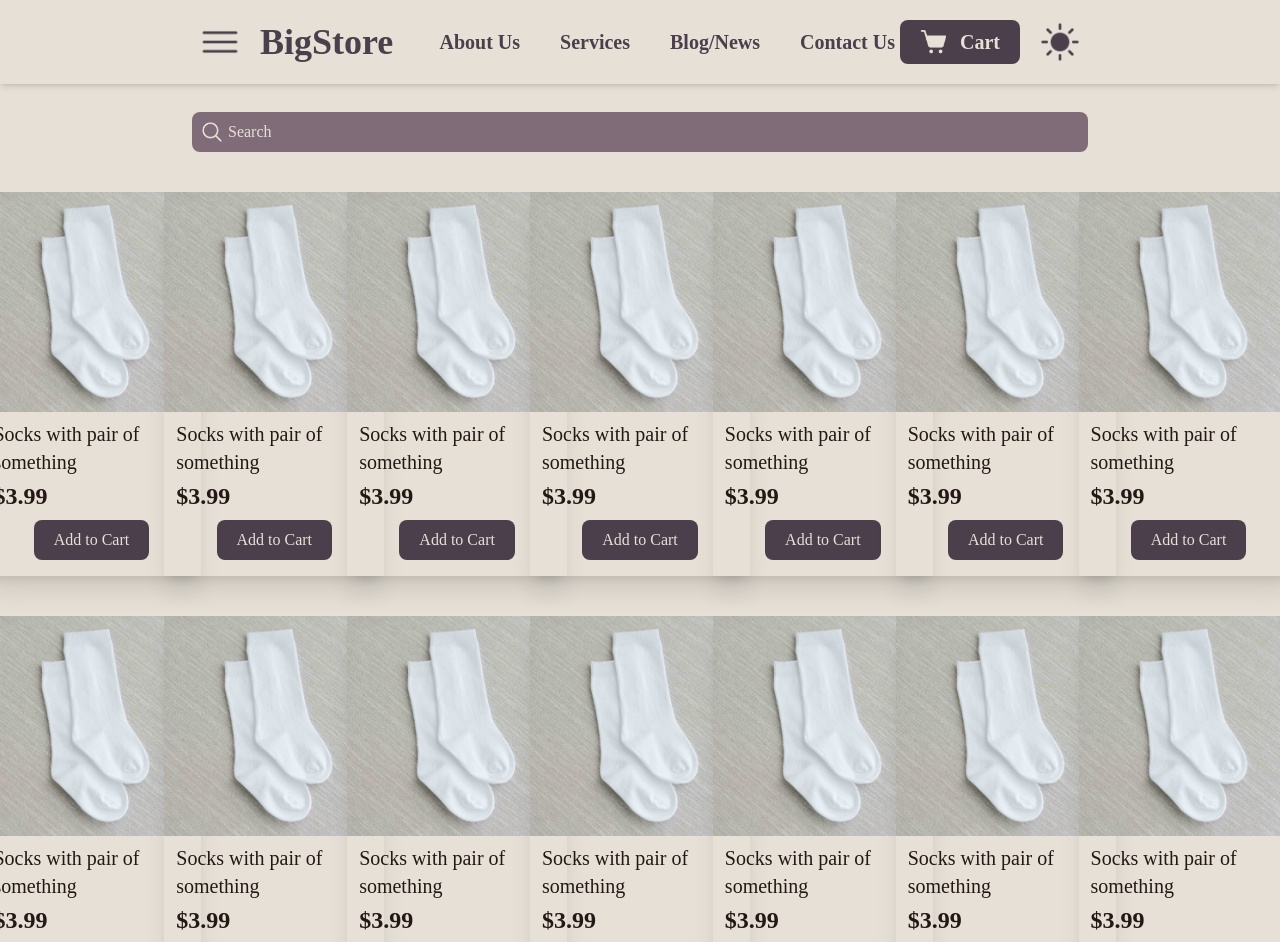
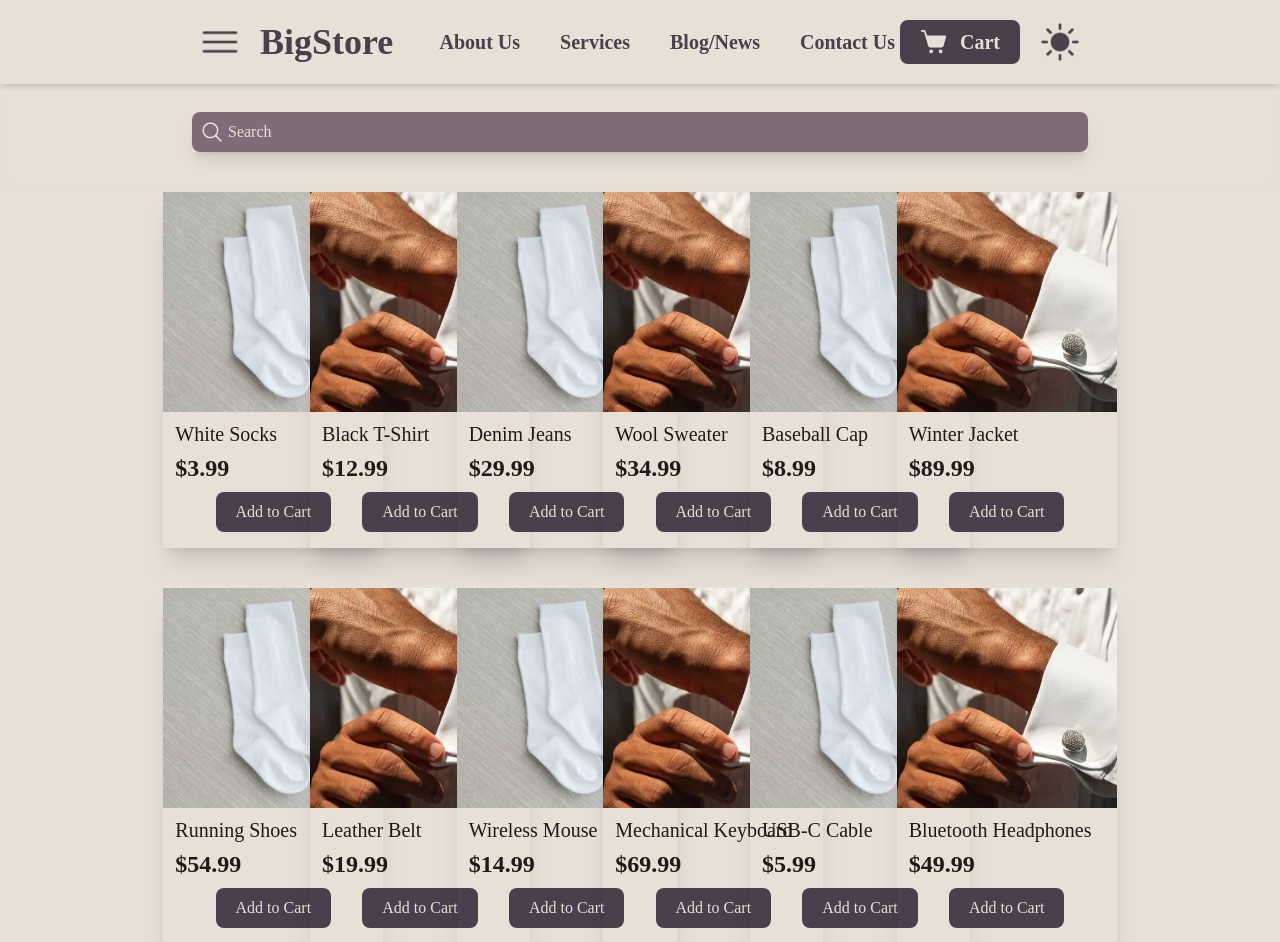
Before and after one commit to luwquit/react-exercises, a React (Vite) app in the folder cart-context-store/: page / in a window 1280 px wide. Shown: the top 942 px of the page. Built offline with nearby package versions, Linux system fonts and the light colour scheme; data requests are answered from the project's data file; a web font is replaced by a local one.

Commit message:
Add db, generate products via axios

```diff
--- a/cart-context-store/index.html
+++ b/cart-context-store/index.html
@@ -9,7 +9,7 @@
     <link href="https://fonts.googleapis.com/css2?family=Mozilla+Headline:wght@200..700&family=Mozilla+Text:wght@200..700&display=swap" rel="stylesheet">
     <title>cart-context-store</title>
   </head>
-  <body class="font-display bg-bg-light  h-[2929px]">
+  <body class="font-display bg-bg-light">
     <div id="root"></div>
     <script type="module" src="/src/main.tsx"></script>
   </body>
--- a/cart-context-store/src/App.tsx
+++ b/cart-context-store/src/App.tsx
@@ -1,11 +1,27 @@
-import { useState } from "react"
+import { useEffect, useState } from "react"
+import axios from "axios";
 import { ThemeContext, type Theme } from "./contexts/ThemeContext.tsx";
+import { ProductContext, type Product } from "./contexts/ProductContext.tsx";
 import { Header } from "./components/Header.tsx";
 import { SearchBar } from "./components/SearchBar.tsx";
 import { ProductGrid } from "./components/ProductGrid.tsx";
 
 function App() {
   const [theme, setTheme] = useState<Theme>("light");
+  const [products, setProducts] = useState<Product[]>([]);
+
+  useEffect(() => {
+    const fetchData = async () => {
+      try {
+        const response = await axios.get('http://localhost:3000/products');
+        setProducts(response.data);
+      } catch (error) {
+        console.log(error)
+      };
+    };
+
+    fetchData();
+  }, [])
 
   return (
     <>
@@ -13,8 +29,9 @@ function App() {
         <Header />
       </ThemeContext.Provider>
       <SearchBar />
-      <ProductGrid />
-
+      <ProductContext.Provider value={{products}}>
+        <ProductGrid />
+      </ProductContext.Provider>
     </>
 
   )
--- a/cart-context-store/src/assets/db.json
+++ b/cart-context-store/src/assets/db.json
@@ -1,44 +1,44 @@
 {
   "products": [
-    { "id": 1, "name": "White Socks", "image": "test-product-img.jpg", "PriceCents": 399, "category": "clothes" },
-    { "id": 2, "name": "Black T-Shirt", "image": "test-product-img-2.jpg", "PriceCents": 1299, "category": "clothes" },
-    { "id": 3, "name": "Denim Jeans", "image": "test-product-img.jpg", "PriceCents": 2999, "category": "clothes" },
-    { "id": 4, "name": "Wool Sweater", "image": "test-product-img-2.jpg", "PriceCents": 3499, "category": "clothes" },
-    { "id": 5, "name": "Baseball Cap", "image": "test-product-img.jpg", "PriceCents": 899, "category": "clothes" },
-    { "id": 6, "name": "Winter Jacket", "image": "test-product-img-2.jpg", "PriceCents": 8999, "category": "clothes" },
-    { "id": 7, "name": "Running Shoes", "image": "test-product-img.jpg", "PriceCents": 5499, "category": "clothes" },
-    { "id": 8, "name": "Leather Belt", "image": "test-product-img-2.jpg", "PriceCents": 1999, "category": "clothes" },
-    { "id": 9, "name": "Wireless Mouse", "image": "test-product-img.jpg", "PriceCents": 1499, "category": "electronics" },
-    { "id": 10, "name": "Mechanical Keyboard", "image": "test-product-img-2.jpg", "PriceCents": 6999, "category": "electronics" },
-    { "id": 11, "name": "USB-C Cable", "image": "test-product-img.jpg", "PriceCents": 599, "category": "electronics" },
-    { "id": 12, "name": "Bluetooth Headphones", "image": "test-product-img-2.jpg", "PriceCents": 4999, "category": "electronics" },
-    { "id": 13, "name": "Portable Power Bank", "image": "test-product-img.jpg", "PriceCents": 2499, "category": "electronics" },
-    { "id": 14, "name": "Smart Watch", "image": "test-product-img-2.jpg", "PriceCents": 9999, "category": "electronics" },
-    { "id": 15, "name": "Webcam 1080p", "image": "test-product-img.jpg", "PriceCents": 3299, "category": "electronics" },
-    { "id": 16, "name": "Desk Lamp LED", "image": "test-product-img-2.jpg", "PriceCents": 1899, "category": "electronics" },
-    { "id": 17, "name": "Whole Milk 1L", "image": "test-product-img.jpg", "PriceCents": 42, "category": "food" },
-    { "id": 18, "name": "Sourdough Bread", "image": "test-product-img-2.jpg", "PriceCents": 89, "category": "food" },
-    { "id": 19, "name": "Red Apples 1kg", "image": "test-product-img.jpg", "PriceCents": 79, "category": "food" },
-    { "id": 20, "name": "Dark Chocolate Bar", "image": "test-product-img-2.jpg", "PriceCents": 149, "category": "food" },
-    { "id": 21, "name": "Ground Coffee 250g", "image": "test-product-img.jpg", "PriceCents": 399, "category": "food" },
-    { "id": 22, "name": "Olive Oil 500ml", "image": "test-product-img-2.jpg", "PriceCents": 599, "category": "food" },
-    { "id": 23, "name": "Pasta 500g", "image": "test-product-img.jpg", "PriceCents": 69, "category": "food" },
-    { "id": 24, "name": "Cheddar Cheese 200g", "image": "test-product-img-2.jpg", "PriceCents": 249, "category": "food" },
-    { "id": 25, "name": "Ceramic Mug", "image": "test-product-img.jpg", "PriceCents": 799, "category": "home" },
-    { "id": 26, "name": "Throw Pillow", "image": "test-product-img-2.jpg", "PriceCents": 1499, "category": "home" },
-    { "id": 27, "name": "Scented Candle", "image": "test-product-img.jpg", "PriceCents": 999, "category": "home" },
-    { "id": 28, "name": "Kitchen Towel Set", "image": "test-product-img-2.jpg", "PriceCents": 699, "category": "home" },
-    { "id": 29, "name": "Wooden Cutting Board", "image": "test-product-img.jpg", "PriceCents": 1299, "category": "home" },
-    { "id": 30, "name": "Glass Storage Jar", "image": "test-product-img-2.jpg", "PriceCents": 549, "category": "home" },
-    { "id": 31, "name": "Building Blocks Set", "image": "test-product-img.jpg", "PriceCents": 2999, "category": "toys" },
-    { "id": 32, "name": "Plush Teddy Bear", "image": "test-product-img-2.jpg", "PriceCents": 1799, "category": "toys" },
-    { "id": 33, "name": "Puzzle 500 pieces", "image": "test-product-img.jpg", "PriceCents": 1299, "category": "toys" },
-    { "id": 34, "name": "Remote Control Car", "image": "test-product-img-2.jpg", "PriceCents": 3999, "category": "toys" },
-    { "id": 35, "name": "Fiction Novel", "image": "test-product-img.jpg", "PriceCents": 1199, "category": "books" },
-    { "id": 36, "name": "Cookbook", "image": "test-product-img-2.jpg", "PriceCents": 1599, "category": "books" },
-    { "id": 37, "name": "Notebook A5", "image": "test-product-img.jpg", "PriceCents": 349, "category": "books" },
-    { "id": 38, "name": "Face Moisturizer", "image": "test-product-img-2.jpg", "PriceCents": 1899, "category": "beauty" },
-    { "id": 39, "name": "Shampoo 400ml", "image": "test-product-img.jpg", "PriceCents": 899, "category": "beauty" },
-    { "id": 40, "name": "Yoga Mat", "image": "test-product-img-2.jpg", "PriceCents": 2199, "category": "sports" }
+    { "id": 1, "name": "White Socks", "image": "test-product-img.jpg", "priceCents": 399, "category": "clothes" },
+    { "id": 2, "name": "Black T-Shirt", "image": "test-product-img-2.webp", "priceCents": 1299, "category": "clothes" },
+    { "id": 3, "name": "Denim Jeans", "image": "test-product-img.jpg", "priceCents": 2999, "category": "clothes" },
+    { "id": 4, "name": "Wool Sweater", "image": "test-product-img-2.webp", "priceCents": 3499, "category": "clothes" },
+    { "id": 5, "name": "Baseball Cap", "image": "test-product-img.jpg", "priceCents": 899, "category": "clothes" },
+    { "id": 6, "name": "Winter Jacket", "image": "test-product-img-2.webp", "priceCents": 8999, "category": "clothes" },
+    { "id": 7, "name": "Running Shoes", "image": "test-product-img.jpg", "priceCents": 5499, "category": "clothes" },
+    { "id": 8, "name": "Leather Belt", "image": "test-product-img-2.webp", "priceCents": 1999, "category": "clothes" },
+    { "id": 9, "name": "Wireless Mouse", "image": "test-product-img.jpg", "priceCents": 1499, "category": "electronics" },
+    { "id": 10, "name": "Mechanical Keyboard", "image": "test-product-img-2.webp", "priceCents": 6999, "category": "electronics" },
+    { "id": 11, "name": "USB-C Cable", "image": "test-product-img.jpg", "priceCents": 599, "category": "electronics" },
+    { "id": 12, "name": "Bluetooth Headphones", "image": "test-product-img-2.webp", "priceCents": 4999, "category": "electronics" },
+    { "id": 13, "name": "Portable Power Bank", "image": "test-product-img.jpg", "priceCents": 2499, "category": "electronics" },
+    { "id": 14, "name": "Smart Watch", "image": "test-product-img-2.webp", "priceCents": 9999, "category": "electronics" },
+    { "id": 15, "name": "Webcam 1080p", "image": "test-product-img.jpg", "priceCents": 3299, "category": "electronics" },
+    { "id": 16, "name": "Desk Lamp LED", "image": "test-product-img-2.webp", "priceCents": 1899, "category": "electronics" },
+    { "id": 17, "name": "Whole Milk 1L", "image": "test-product-img.jpg", "priceCents": 42, "category": "food" },
+    { "id": 18, "name": "Sourdough Bread", "image": "test-product-img-2.webp", "priceCents": 89, "category": "food" },
+    { "id": 19, "name": "Red Apples 1kg", "image": "test-product-img.jpg", "priceCents": 79, "category": "food" },
+    { "id": 20, "name": "Dark Chocolate Bar", "image": "test-product-img-2.webp", "priceCents": 149, "category": "food" },
+    { "id": 21, "name": "Ground Coffee 250g", "image": "test-product-img.jpg", "priceCents": 399, "category": "food" },
+    { "id": 22, "name": "Olive Oil 500ml", "image": "test-product-img-2.webp", "priceCents": 599, "category": "food" },
+    { "id": 23, "name": "Pasta 500g", "image": "test-product-img.jpg", "priceCents": 69, "category": "food" },
+    { "id": 24, "name": "Cheddar Cheese 200g", "image": "test-product-img-2.webp", "priceCents": 249, "category": "food" },
+    { "id": 25, "name": "Ceramic Mug", "image": "test-product-img.jpg", "priceCents": 799, "category": "home" },
+    { "id": 26, "name": "Throw Pillow", "image": "test-product-img-2.webp", "priceCents": 1499, "category": "home" },
+    { "id": 27, "name": "Scented Candle", "image": "test-product-img.jpg", "priceCents": 999, "category": "home" },
+    { "id": 28, "name": "Kitchen Towel Set", "image": "test-product-img-2.webp", "priceCents": 699, "category": "home" },
+    { "id": 29, "name": "Wooden Cutting Board", "image": "test-product-img.jpg", "priceCents": 1299, "category": "home" },
+    { "id": 30, "name": "Glass Storage Jar", "image": "test-product-img-2.webp", "priceCents": 549, "category": "home" },
+    { "id": 31, "name": "Building Blocks Set", "image": "test-product-img.jpg", "priceCents": 2999, "category": "toys" },
+    { "id": 32, "name": "Plush Teddy Bear", "image": "test-product-img-2.webp", "priceCents": 1799, "category": "toys" },
+    { "id": 33, "name": "Puzzle 500 pieces", "image": "test-product-img.jpg", "priceCents": 1299, "category": "toys" },
+    { "id": 34, "name": "Remote Control Car", "image": "test-product-img-2.webp", "priceCents": 3999, "category": "toys" },
+    { "id": 35, "name": "Fiction Novel", "image": "test-product-img.jpg", "priceCents": 1199, "category": "books" },
+    { "id": 36, "name": "Cookbook", "image": "test-product-img-2.webp", "priceCents": 1599, "category": "books" },
+    { "id": 37, "name": "Notebook A5", "image": "test-product-img.jpg", "priceCents": 349, "category": "books" },
+    { "id": 38, "name": "Face Moisturizer", "image": "test-product-img-2.webp", "priceCents": 1899, "category": "beauty" },
+    { "id": 39, "name": "Shampoo 400ml", "image": "test-product-img.jpg", "priceCents": 899, "category": "beauty" },
+    { "id": 40, "name": "Yoga Mat", "image": "test-product-img-2.webp", "priceCents": 2199, "category": "sports" }
   ]
 }
--- /dev/null
+++ b/cart-context-store/src/assets/formatCurrency.ts
@@ -0,0 +1,6 @@
+const formatCurrency = (priceCents: number) => {
+  const price = (priceCents / 100).toFixed(2);
+  return `$${price}`;
+};
+
+export default formatCurrency;
--- a/cart-context-store/src/components/ProductCard.tsx
+++ b/cart-context-store/src/components/ProductCard.tsx
@@ -1,22 +1,24 @@
-import { useEffect } from "react";
+import { useContext } from "react";
+import { ProductContext } from "../contexts/ProductContext";
+import formatCurrency from "../assets/formatCurrency";
 
 export function ProductCard() {
-  useEffect(() => {
-    const fetchData = () => {
-
-    }
-  }, [])
+  const {products} = useContext(ProductContext);
 
   return (
-    <div className="shadow-xl w-55 pb-4 justify-self-center">
-      <div>
-        <img src="test-product-img.jpg" className="size-55 object-cover" />
-      </div>
-      <div className="px-3 py-2  text-text-light">
-        <h3 className="text-xl">Socks with pair of something</h3>
-        <h3 className="text-2xl font-bold pt-1">$3.99</h3>
-      </div>
-      <button className="btn block bg-main-light m-auto">Add to Cart</button>
-    </div>
+    <>
+      {products && products.map(product => {
+        return (
+          <div key={product.id} className="shadow-xl w-55 pb-4 justify-self-center flex flex-col h-full overflow-hidden">
+            <img src={product.image} className="w-full h-55 object-cover" />
+            <div className="px-3 py-2 text-text-light flex flex-col grow">
+              <h3 className="text-xl">{product.name}</h3>
+              <h3 className="text-2xl font-bold pt-1 mt-auto">{formatCurrency(product.priceCents)}</h3>
+            </div>
+            <button className="btn block bg-main-light m-auto">Add to Cart</button>
+          </div>
+        )
+      })}
+    </>
   );
 }
--- a/cart-context-store/src/components/ProductGrid.tsx
+++ b/cart-context-store/src/components/ProductGrid.tsx
@@ -2,27 +2,7 @@ import { ProductCard } from "./ProductCard";
 
 export function ProductGrid() {
   return (
-    <div className="py-10 grid grid-cols-7 justify-center gap-y-10">
-      <ProductCard />
-      <ProductCard />
-      <ProductCard />
-      <ProductCard />
-      <ProductCard />
-      <ProductCard />
-      <ProductCard />
-      <ProductCard />
-      <ProductCard />
-      <ProductCard />
-      <ProductCard />
-      <ProductCard />
-      <ProductCard />
-      <ProductCard />
-      <ProductCard />
-      <ProductCard />
-      <ProductCard />
-      <ProductCard />
-      <ProductCard />
-      <ProductCard />
+    <div className="px-50 pb-10 grid grid-cols-6 justify-center gap-y-10">
       <ProductCard />
     </div>
   )
--- a/cart-context-store/src/components/SearchBar.tsx
+++ b/cart-context-store/src/components/SearchBar.tsx
@@ -1,7 +1,7 @@
 export function SearchBar() {
   return (
-    <section className="pt-28 m-auto">
-      <div className="relative w-4xl m-auto">
+    <section className="pt-28 pb-10 m-auto sticky top-0 bg-bg-light/50 backdrop-blur-sm">
+      <div className="relative w-4xl m-auto shadow-lg">
         <img src="search-icon-light.png" className="absolute size-6 left-2 top-1/2 -translate-y-1/2" />
         <input placeholder="Search" className="block bg-details-light placeholder:text-bg-light rounded-lg py-2 w-full px-9 focus:outline-1 focus:outline-main-light focus:border-none" />
       </div>
--- /dev/null
+++ b/cart-context-store/src/contexts/ProductContext.tsx
@@ -0,0 +1,13 @@
+import { createContext } from "react";
+
+export interface Product {
+  id: number;
+  name: string;
+  image: string;
+  priceCents: number;
+  category: string;
+};
+
+interface ProductContextType { products: Product[] };
+
+export const ProductContext = createContext<ProductContextType | undefined>(undefined)
```
Also changed, not shown: cart-context-store/src/components/Header.tsx (+28 -4 lines).
